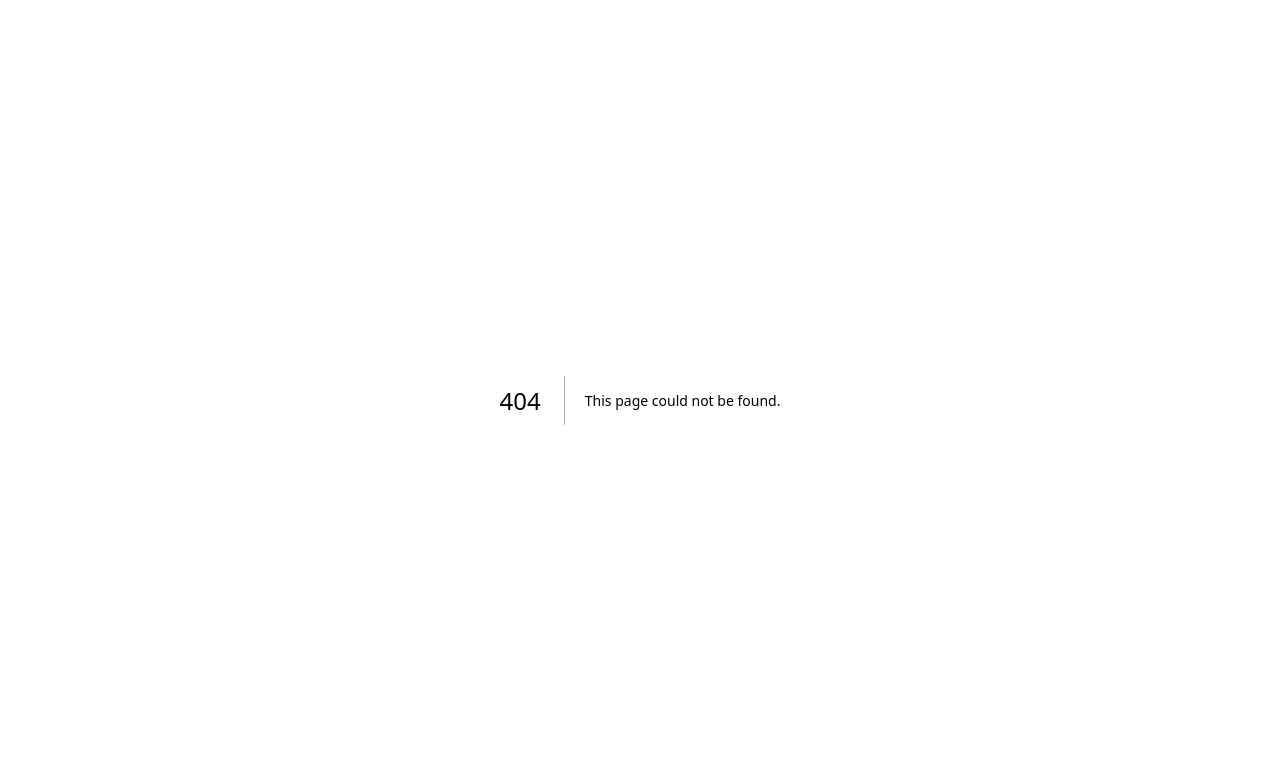
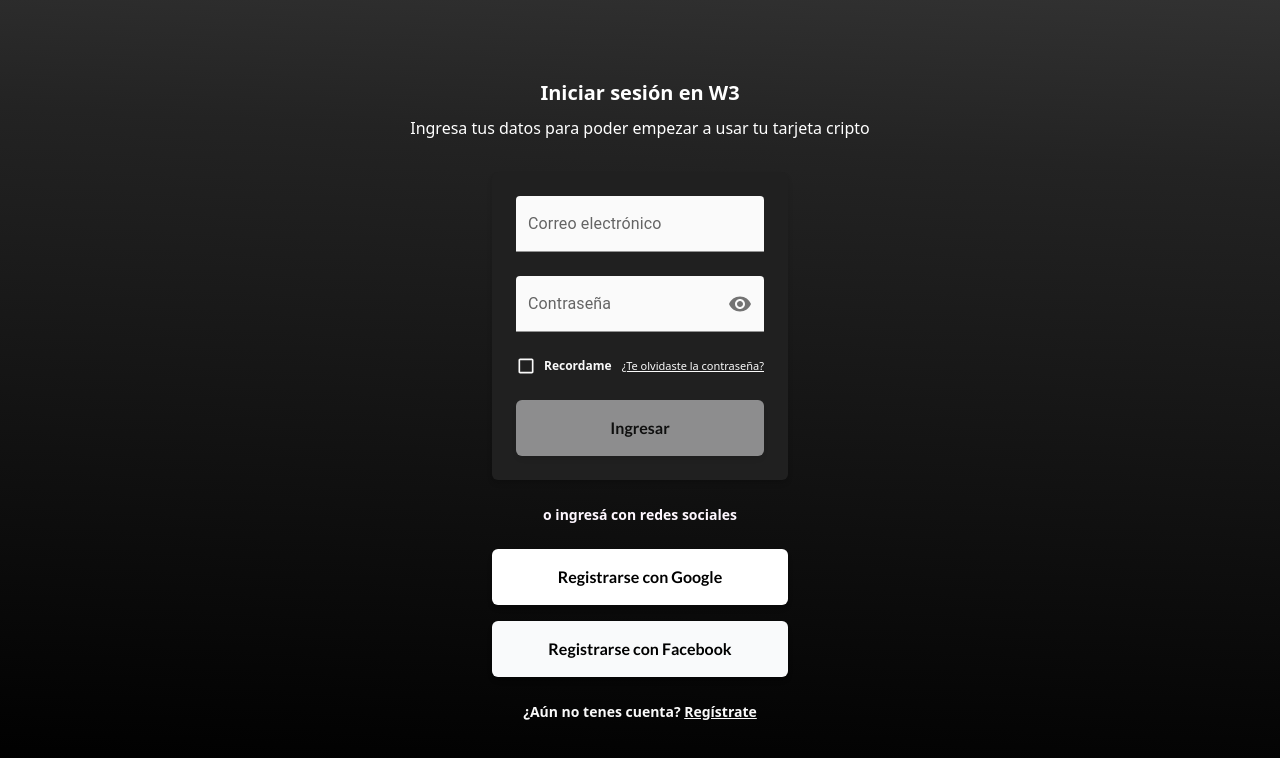
Before and after one commit to pguinazu/we-frontend, a Next.js app: page /auth/login-manual in a window 1280 px wide. Before the commit this address had no page. Shown: the top 758 px of the page. Built offline with nearby package versions, Linux system fonts and the light colour scheme.

Commit message:
Creating manual login page

```diff
--- /dev/null
+++ b/src/app/auth/login-manual/page.tsx
@@ -0,0 +1,170 @@
+'use client';
+
+import React, { useState } from 'react';
+import { TextField, Checkbox, InputAdornment } from '@mui/material';
+import Button from '@/app/components/Button';
+import { Visibility, VisibilityOff, ErrorOutline } from '@mui/icons-material';
+import { useRouter } from 'next/navigation';
+
+const LoginPage = () => {
+  const [email, setEmail] = useState('');
+  const [password, setPassword] = useState('');
+  const [showPassword, setShowPassword] = useState(false);
+  const [rememberMe, setRememberMe] = useState(false);
+  const [emailError, setEmailError] = useState(false);
+  const [passwordError, setPasswordError] = useState(false);
+  const [touched, setTouched] = useState({ email: false, password: false });
+
+  const router = useRouter();
+
+  // Usuario de prueba
+  const adminUser = { email: 'admin', password: 'Pepe1234.' };
+
+  // Reglas de validación de la contraseña
+  const passwordValidationRules = [
+    password.length >= 8 && password.length <= 16,
+    /[A-Z]/.test(password),
+    /[0-9]/.test(password),
+    /[!@#$%^&*(),.?":{}|<>]/.test(password),
+  ];
+
+  // Validación completa de la contraseña
+  const isPasswordValid = passwordValidationRules.every((rule) => rule);
+
+  const handleLogin = () => {
+    // Verifica si las credenciales coinciden con el usuario de prueba
+    if (email === adminUser.email && password === adminUser.password) {
+      console.log("Inicio de sesión exitoso");
+      router.push('/dashboard');
+    } else {
+      setEmailError(email !== adminUser.email);
+      setPasswordError(password !== adminUser.password);
+    }
+  };
+
+  const togglePasswordVisibility = () => {
+    setShowPassword((prev) => !prev);
+  };
+
+  // Verifica si ambos campos están llenos y si la contraseña cumple con las reglas para habilitar el botón
+  const isFormValid = email !== '' && password !== '' && isPasswordValid;
+
+  return (
+    <div
+      className="flex flex-col items-center justify-center min-h-screen px-6"
+      style={{
+        background: 'linear-gradient(3.12deg, #000000 3.74%, #232323 79.77%, #434343 124.44%)',
+      }}
+    >
+      {/* Encabezado */}
+      <div className="text-center text-white mb-8">
+        <h1 className="text-[20px] font-bold">Iniciar sesión en W3</h1>
+        <p className="text-[16px] mt-2">Ingresa tus datos para poder empezar a usar tu tarjeta cripto</p>
+      </div>
+
+      {/* Formulario */}
+      <div className="w-[296px] bg-[#202020] shadow-md rounded-md flex flex-col gap-6 p-6">
+        <TextField
+          label="Correo electrónico"
+          placeholder="juan@gmail.com"
+          variant="filled"
+          value={email}
+          onChange={(e) => {
+            setEmail(e.target.value);
+            setTouched((prev) => ({ ...prev, email: true }));
+          }}
+          fullWidth
+          error={emailError && touched.email}
+          helperText={emailError && touched.email ? "Este correo no se encuentra registrado" : ""}
+          InputProps={{
+            style: { backgroundColor: '#FAFAFA' },
+            endAdornment: emailError && touched.email ? (
+              <InputAdornment position="end">
+                <ErrorOutline color="error" />
+              </InputAdornment>
+            ) : null,
+          }}
+        />
+
+        <TextField
+          label="Contraseña"
+          placeholder="Contraseña"
+          variant="filled"
+          type={showPassword ? 'text' : 'password'}
+          value={password}
+          onChange={(e) => {
+            setPassword(e.target.value);
+            setTouched((prev) => ({ ...prev, password: true }));
+          }}
+          fullWidth
+          error={passwordError && touched.password}
+          helperText={passwordError && touched.password ? "La contraseña ingresada no es correcta, volve a intentarlo" : ""}
+          InputProps={{
+            style: { backgroundColor: '#FAFAFA' },
+            endAdornment: passwordError && touched.password ? (
+              <InputAdornment position="end">
+                <ErrorOutline color="error" />
+              </InputAdornment>
+            ) : (
+              <InputAdornment position="end" onClick={togglePasswordVisibility} style={{ cursor: 'pointer' }}>
+                {showPassword ? <VisibilityOff /> : <Visibility />}
+              </InputAdornment>
+            ),
+          }}
+        />
+
+        {/* Sección de Recordame y Olvidé mi contraseña */}
+        <div className="flex justify-between items-center w-full text-[#FAFAFA] text-[12px] font-semibold">
+          <div className="flex items-center space-x-1">
+            <Checkbox
+              checked={rememberMe}
+              onChange={(e) => setRememberMe(e.target.checked)}
+              style={{ color: '#FAFAFA', padding: '0 4px 0 0' }}
+              size="small"
+            />
+            <span>Recordame</span>
+          </div>
+          <span className="cursor-pointer underline text-[11px] font-medium whitespace-nowrap">
+            ¿Te olvidaste la contraseña?
+          </span>
+        </div>
+
+        <Button
+          label="Ingresar"
+          onClick={handleLogin}
+          fullWidth={true}
+          className="bg-[#FAFAFA] text-[#202022] font-bold"
+          disabled={!isFormValid}
+        />
+      </div>
+
+      {/* Separador de redes sociales */}
+      <div className="w-full text-center text-[#FEF7FF] text-[14px] font-semibold my-6">
+        o ingresá con redes sociales
+      </div>
+
+      {/* Botones de redes sociales */}
+      <div className="flex flex-col gap-4 w-[296px]">
+        <Button
+          label="Registrarse con Google"
+          onClick={() => console.log("Google login")}
+          fullWidth={true}
+          className="bg-white text-[#202020] font-semibold"
+        />
+        <Button
+          label="Registrarse con Facebook"
+          onClick={() => console.log("Facebook login")}
+          fullWidth={true}
+          className="bg-[#3B5998] text-white font-semibold"
+        />
+      </div>
+
+      {/* Registro */}
+      <div className="text-center mt-6 text-[#FAFAFA] text-[14px] font-semibold">
+  ¿Aún no tenes cuenta? <a href="/auth/login" className="underline">Regístrate</a>
+</div>
+    </div>
+  );
+};
+
+export default LoginPage;
```
